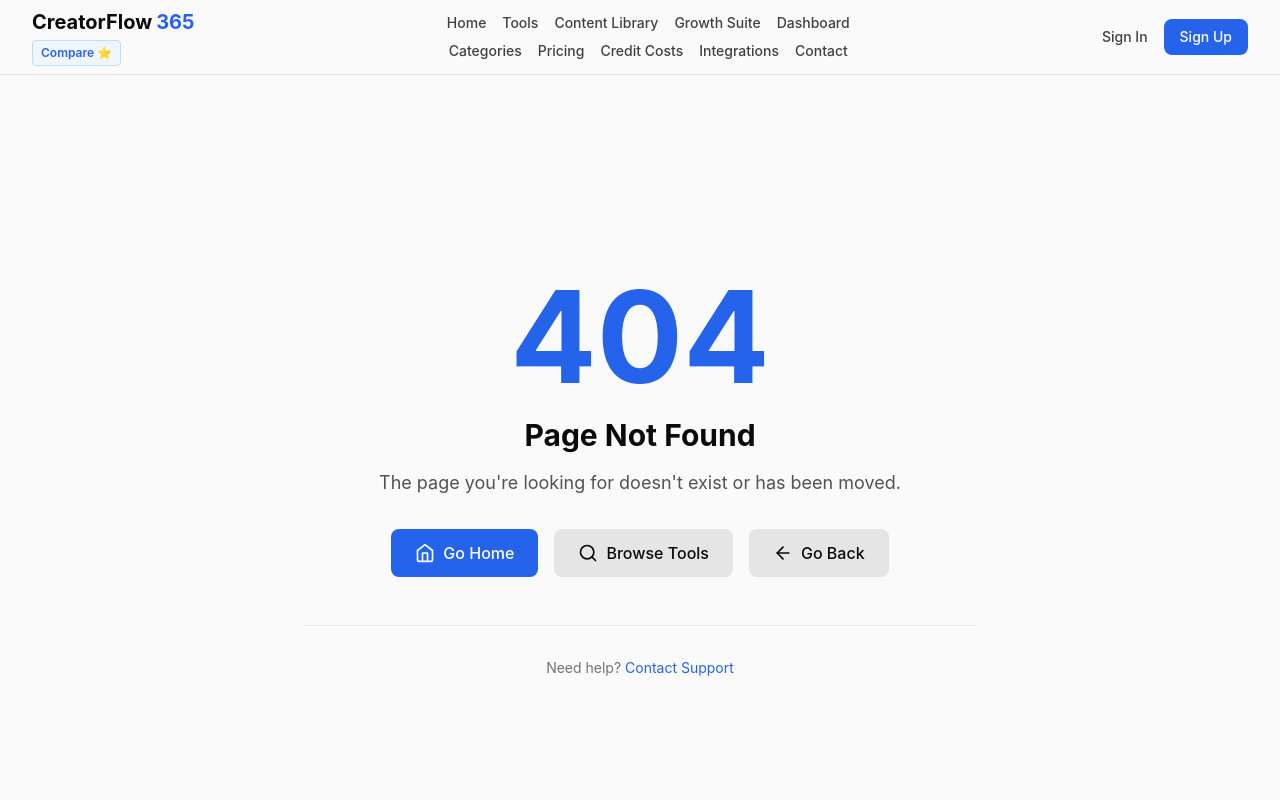
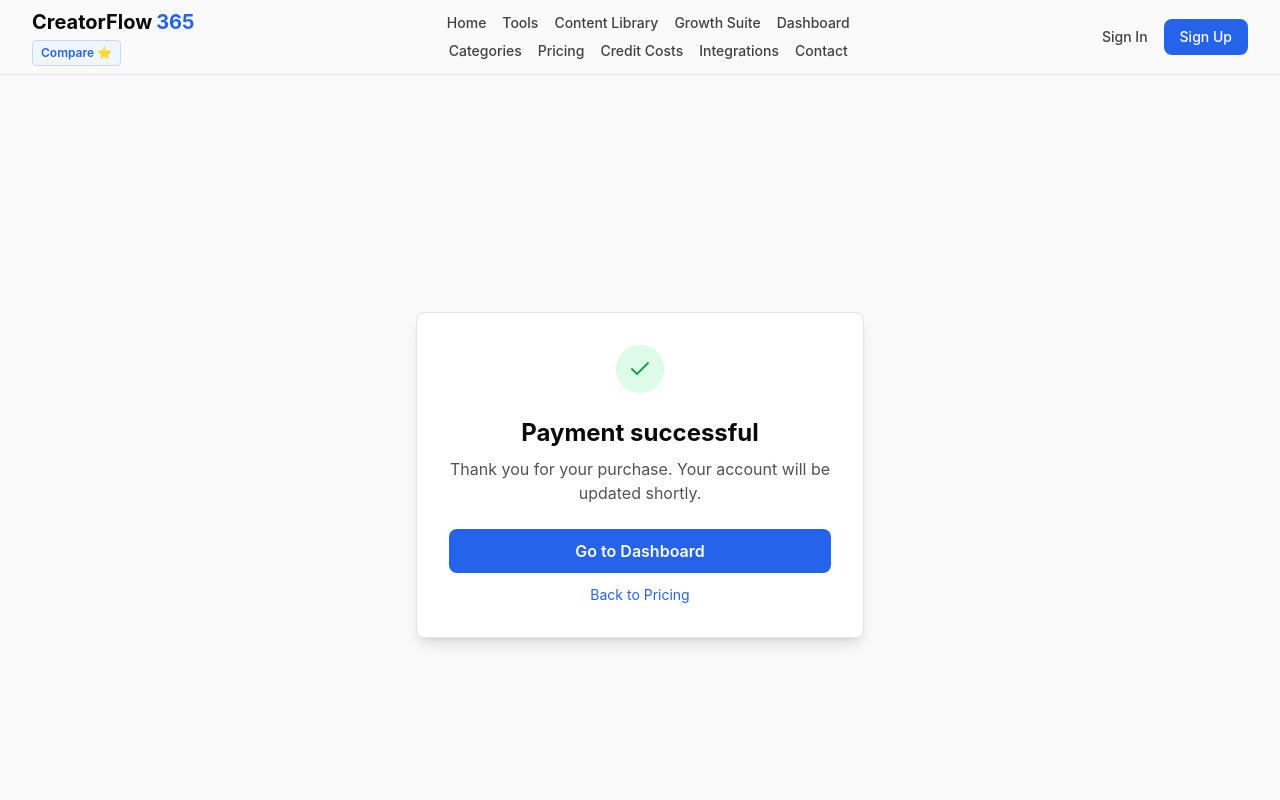
Before and after one commit to emasmela-dotcom/toolmarket365.com, a Next.js app: page /checkout/success in a window 1280 px wide. Before the commit this address had no page. Shown: the top 800 px of the page. Built offline with nearby package versions, Linux system fonts and the light colour scheme.

Commit message:
Refactor PricingPage to streamline Stripe integration and enhance credit purchase workflow

```diff
--- /dev/null
+++ b/app/api/stripe/create-checkout-session/route.ts
@@ -0,0 +1,71 @@
+import { NextRequest, NextResponse } from 'next/server'
+import { stripe } from '@/lib/stripe'
+import { getStripePriceId } from '@/lib/stripe-config'
+
+const baseUrl =
+  process.env.NEXT_PUBLIC_SITE_URL?.replace(/\/$/, '') || 'http://localhost:3000'
+
+export async function POST(request: NextRequest) {
+  if (!stripe) {
+    return NextResponse.json(
+      { error: 'Stripe is not configured' },
+      { status: 503 }
+    )
+  }
+
+  let body: { type: 'subscription' | 'credits'; planId?: string; bundleId?: string }
+  try {
+    body = await request.json()
+  } catch {
+    return NextResponse.json(
+      { error: 'Invalid JSON body' },
+      { status: 400 }
+    )
+  }
+
+  const { type, planId, bundleId } = body
+  if (!type || (type !== 'subscription' && type !== 'credits')) {
+    return NextResponse.json(
+      { error: 'Body must include type: "subscription" or "credits"' },
+      { status: 400 }
+    )
+  }
+
+  const isSubscription = type === 'subscription'
+  const id = isSubscription ? planId : bundleId
+  if (!id) {
+    return NextResponse.json(
+      { error: isSubscription ? 'planId required' : 'bundleId required' },
+      { status: 400 }
+    )
+  }
+
+  const priceId = getStripePriceId(type, id)
+  if (!priceId) {
+    return NextResponse.json(
+      { error: `No Stripe price configured for ${type}: ${id}` },
+      { status: 400 }
+    )
+  }
+
+  try {
+    const session = await stripe.checkout.sessions.create({
+      mode: isSubscription ? 'subscription' : 'payment',
+      line_items: [
+        {
+          price: priceId,
+          quantity: 1,
+        },
+      ],
+      success_url: `${baseUrl}/checkout/success?session_id={CHECKOUT_SESSION_ID}`,
+      cancel_url: `${baseUrl}/pricing`,
+    })
+    return NextResponse.json({ url: session.url })
+  } catch (err) {
+    console.error('Stripe checkout session error:', err)
+    return NextResponse.json(
+      { error: 'Failed to create checkout session' },
+      { status: 500 }
+    )
+  }
+}
--- /dev/null
+++ b/app/checkout/success/page.tsx
@@ -0,0 +1,34 @@
+'use client'
+
+import Link from 'next/link'
+import { Check } from 'lucide-react'
+
+export default function CheckoutSuccessPage() {
+  return (
+    <div className="min-h-screen bg-mono-50 dark:bg-mono-950 flex items-center justify-center px-4">
+      <div className="max-w-md w-full bg-white dark:bg-mono-900 rounded-lg border border-mono-200 dark:border-mono-700 p-8 text-center shadow-lg">
+        <div className="mx-auto w-12 h-12 rounded-full bg-green-100 dark:bg-green-900/30 flex items-center justify-center mb-6">
+          <Check className="h-6 w-6 text-green-600 dark:text-green-400" />
+        </div>
+        <h1 className="text-2xl font-bold text-mono-950 dark:text-mono-50 mb-2">
+          Payment successful
+        </h1>
+        <p className="text-mono-600 dark:text-mono-400 mb-6">
+          Thank you for your purchase. Your account will be updated shortly.
+        </p>
+        <Link
+          href="/dashboard"
+          className="inline-block w-full py-2.5 px-4 bg-accent-600 text-white rounded-lg font-semibold hover:bg-accent-700 transition-colors"
+        >
+          Go to Dashboard
+        </Link>
+        <Link
+          href="/pricing"
+          className="block mt-3 text-sm text-accent-600 dark:text-accent-400 hover:underline"
+        >
+          Back to Pricing
+        </Link>
+      </div>
+    </div>
+  )
+}
--- a/components/PlanConfirmation.tsx
+++ b/components/PlanConfirmation.tsx
@@ -1,7 +1,7 @@
 'use client'
 
 import { useState } from 'react'
-import { Check, X, AlertCircle } from 'lucide-react'
+import { Check, X, AlertCircle, Loader2 } from 'lucide-react'
 
 interface PlanConfirmationProps {
   planName: string
@@ -9,8 +9,11 @@ interface PlanConfirmationProps {
   excludedTools?: string[]
   onConfirm: () => void
   onCancel?: () => void
-  /** When set, show Subscribe now (link) + Start free trial (button) and trial content terms */
+  /** When set, show Subscribe now (link or Stripe button) + Start free trial (button) and trial content terms */
   subscribeNowHref?: string
+  /** When true and planIdForStripe is set, Subscribe now calls Stripe API and redirects */
+  useStripe?: boolean
+  planIdForStripe?: string
 }
 
 export function PlanConfirmation({
@@ -136,8 +139,19 @@ export function PlanConfirmation({
             Cancel
           </button>
         )}
-        {subscribeNowHref ? (
+        {(subscribeNowHref || (useStripe && planIdForStripe)) ? (
           <>
+            {useStripe && planIdForStripe ? (
+              <button
+                type="button"
+                onClick={handleSubscribeNow}
+                disabled={stripeLoading}
+                className="px-6 py-2.5 text-sm font-semibold rounded-lg bg-mono-200 dark:bg-mono-700 text-mono-950 dark:text-mono-50 hover:bg-mono-300 dark:hover:bg-mono-600 transition-colors text-center inline-flex items-center justify-center gap-2 disabled:opacity-70"
+              >
+                {stripeLoading ? <Loader2 className="h-4 w-4 animate-spin" /> : null}
+                Subscribe now
+              </button>
+            ) : (
               <a
                 href={subscribeNowHref}
                 target="_blank"
@@ -146,6 +160,7 @@ export function PlanConfirmation({
               >
                 Subscribe now
               </a>
+            )}
             <button
               onClick={handleConfirm}
               disabled={!confirmed}
```
Lines whose indentation alone changed are shown as unchanged.
